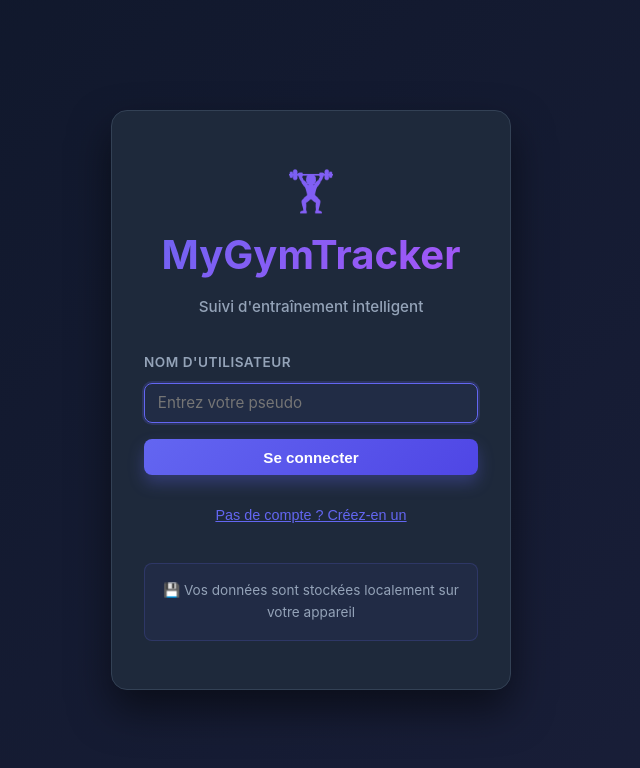
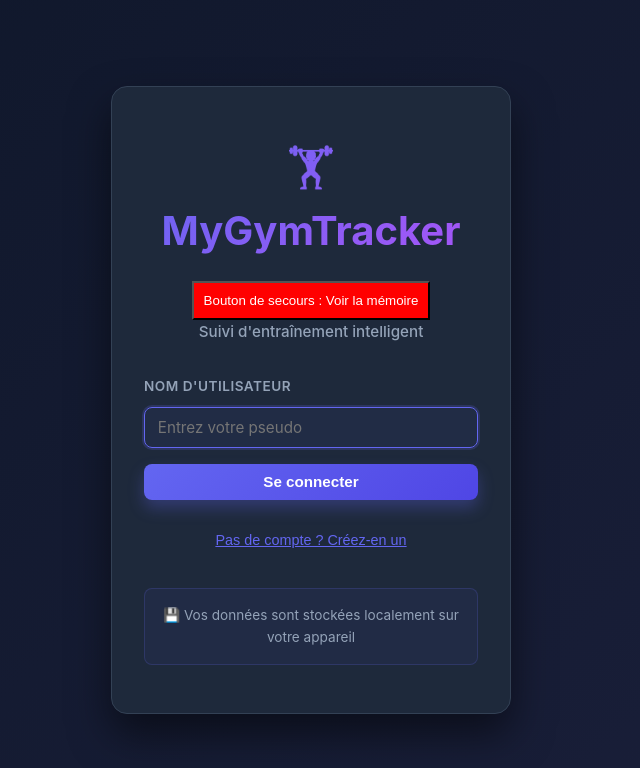
Before and after one commit to johan16hmz/MyGymTracker, a React (Vite) app: page / in a window 1280 px wide. Shown: the top 768 px of the page, without its empty margins (329-969 px from the left). Built offline with nearby package versions, Linux system fonts and the light colour scheme.

Commit message:
Ajout bouton de secours

```diff
--- a/src/components/Login.tsx
+++ b/src/components/Login.tsx
@@ -38,6 +38,13 @@ export function Login({ onLogin }: LoginProps) {
       <div className="login-card">
         <div className="login-header">
           <h1>🏋️ MyGymTracker</h1>
+          <button
+        type="button"
+        onClick={() => alert(JSON.stringify(localStorage))}
+        style={{ background: 'red', color: 'white', padding: '10px', marginTop: '10px' }}
+        >
+        Bouton de secours : Voir la mémoire
+        </button>
           <p className="login-subtitle">Suivi d'entraînement intelligent</p>
         </div>
 
```
